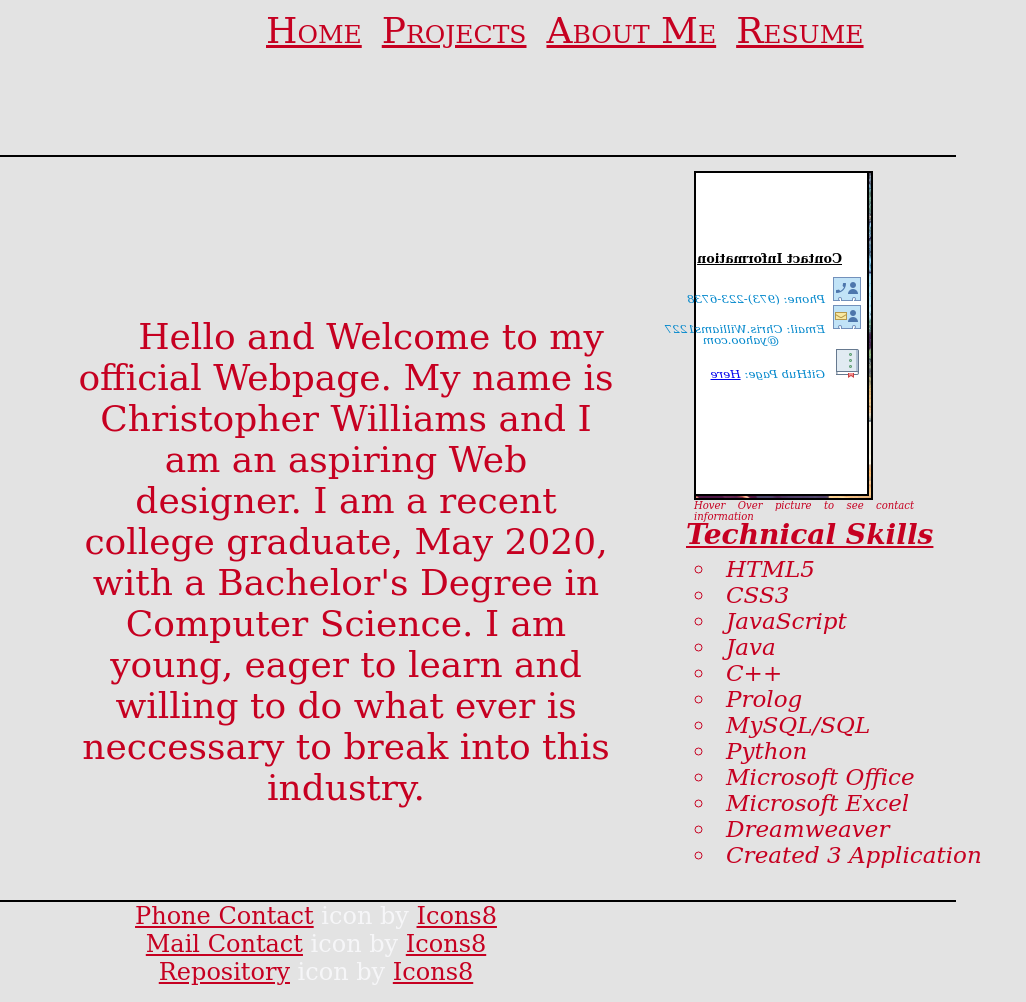
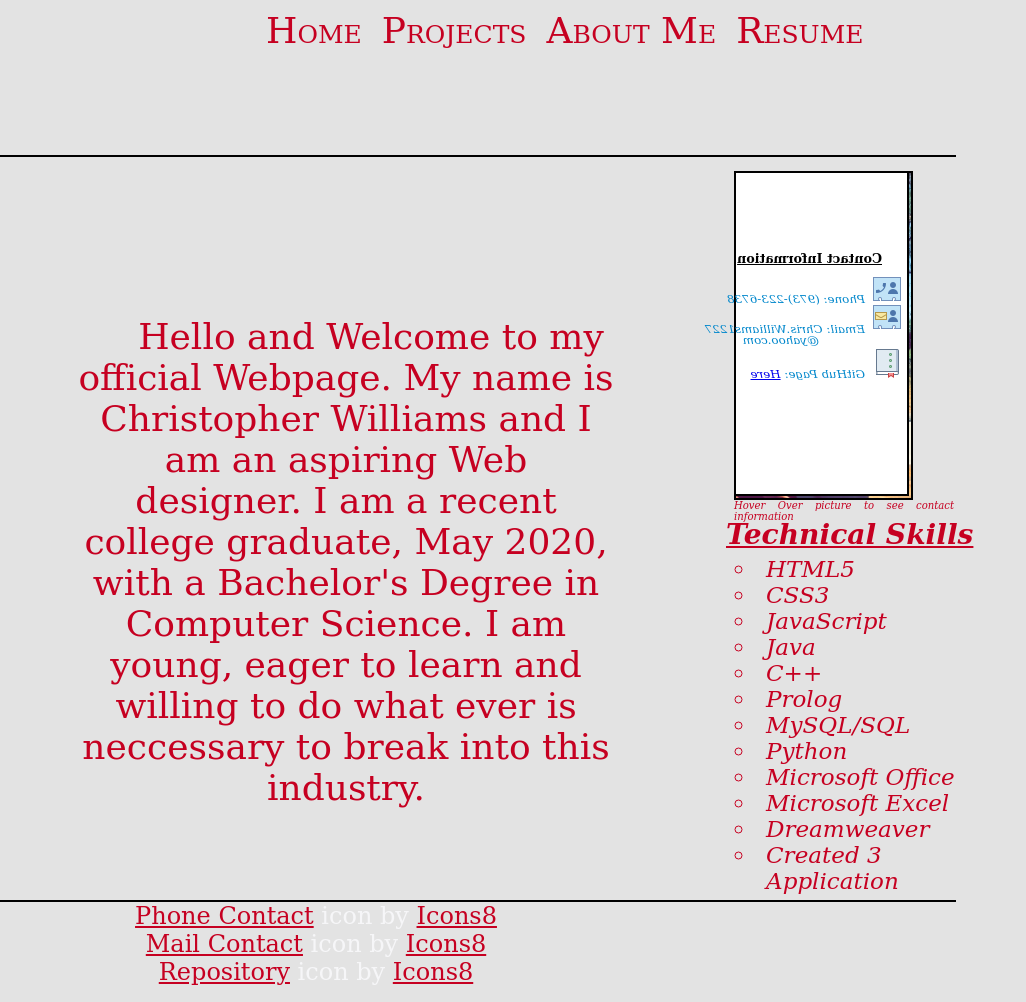
Before and after one commit to ChrisPersonalPortfolio/ChrisPersonalPortfolio.github.io, a plain HTML site: page index.html in a window 1280 px wide. Shown: the full height of the page, 324-1350 px from the left, 1026 px wide, since content can reach past the window. Drawn offline with Linux system fonts and the light colour scheme.

Commit message:
Add files via upload

```diff
--- a/css/styling.css
+++ b/css/styling.css
@@ -55,6 +55,7 @@ body{
 	color: #C60021;
 	float: left;
 	padding: 10px;
+	text-decoration: none;
 
 }
 
@@ -100,8 +101,9 @@ a:visited{
     position: absolute;
     transform-style: preserve-3d;
     transition: all 1s ease-in-out;
-	left: 1010px;
+	left: 1050px;
 	top: 163px;
+	box-sizing: border-box;
 }
 
 .bio-pic:hover {
@@ -228,7 +230,8 @@ a:visited{
 	width: auto;
 	color: #C60021;
 	top: 490px;
-	left: 1010px;
+	left: 1050px;
+	box-sizing: border-box;
 }
 
 .bottom-left{
@@ -252,6 +255,7 @@ a:visited{
 	padding-top: 0px;
 	margin-top: 5px;
 	width: auto;
+	box-sizing: border-box;
 }
 
 .skills-heading {
@@ -264,6 +268,7 @@ a:visited{
 
 .technical-skill
 {
-	width: 300px;
+	width: 225px;
 	padding-left: 10px;
+	box-sizing: border-box;
 }
```
